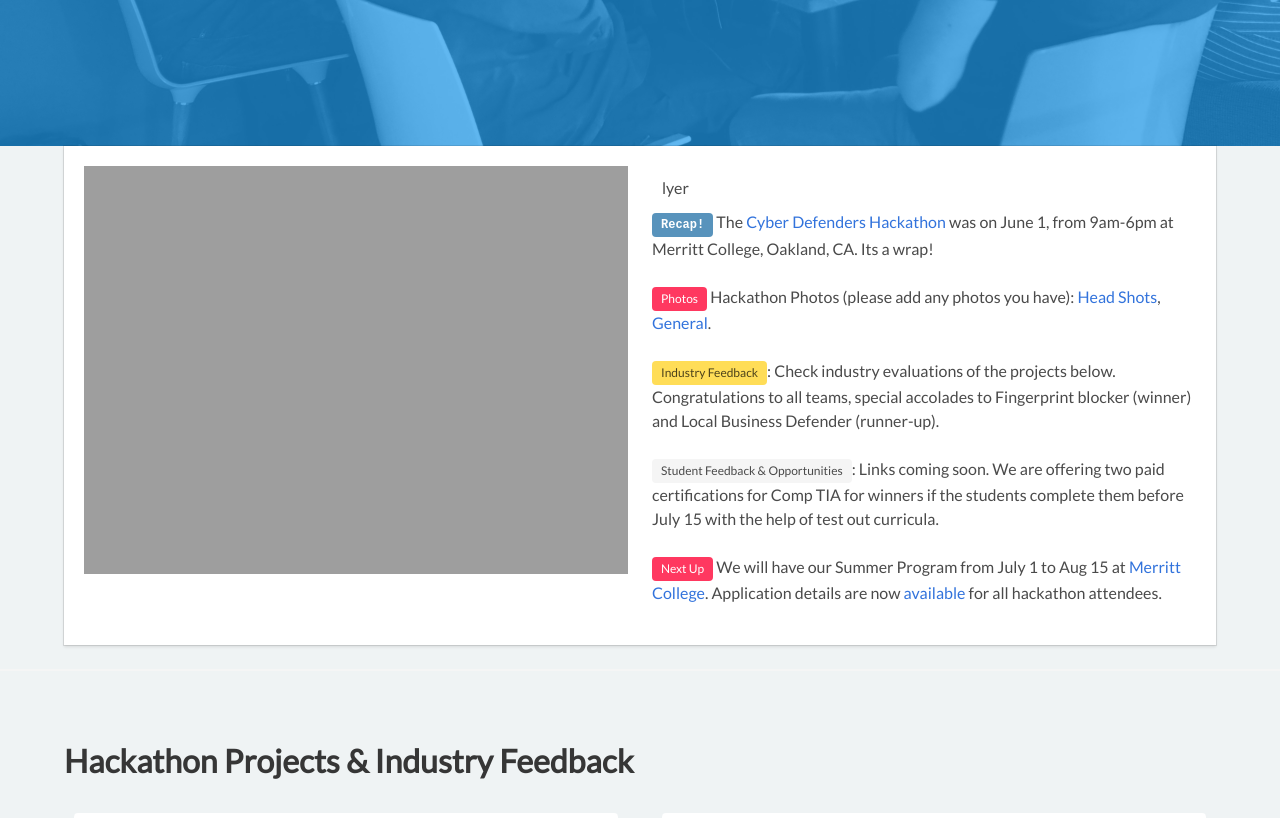
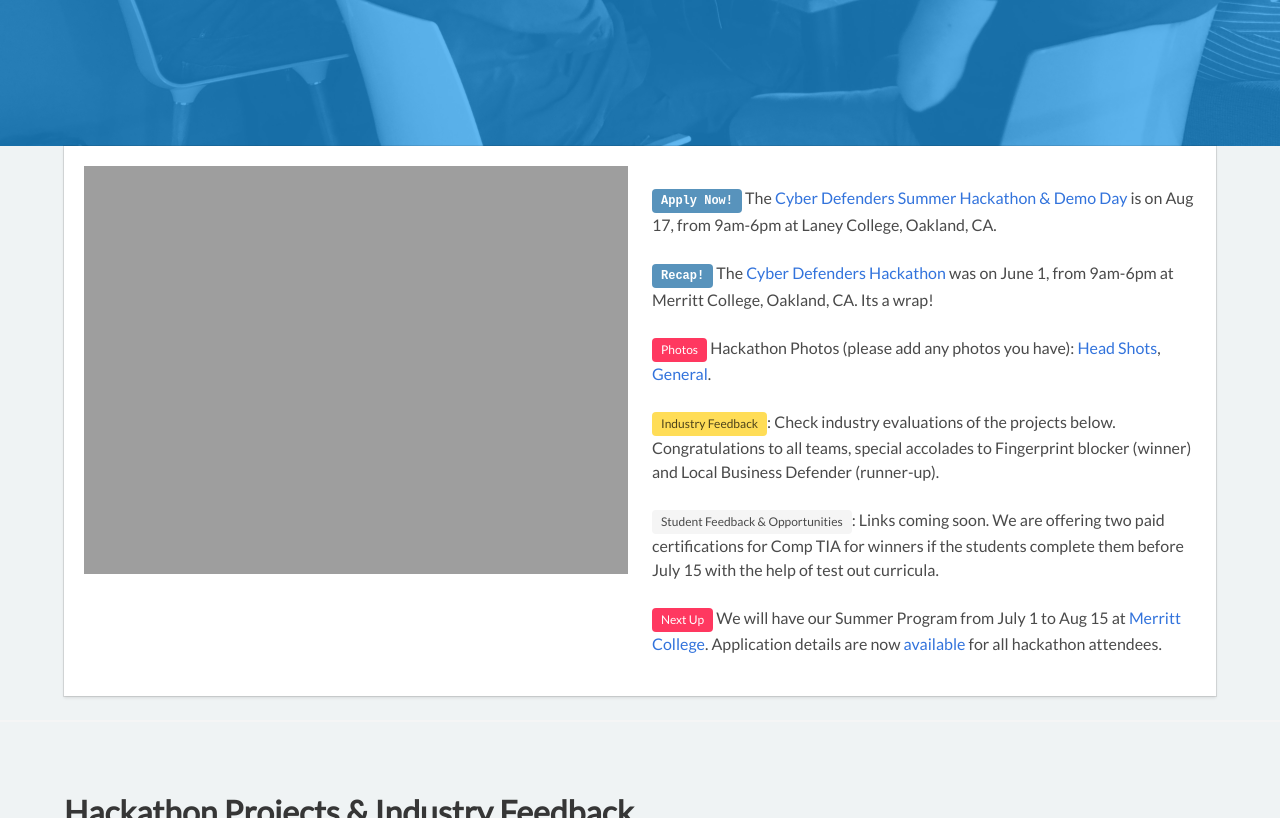
Before and after one commit to cyberdefendersprogram/www-homepage, a Jekyll site: the page built from hackathons.html, in a window 1280 px wide and 900 px high, scrolled down 433 px, cut to the strip 82-900 px from the top of the window. Built offline with Jekyll 4.4.1, drawn with Linux system fonts in a browser that asks for light colours; nearby versions of some CDN libraries.

Commit message:
Update hackathons.html

```diff
--- a/hackathons.html
+++ b/hackathons.html
@@ -41,9 +41,12 @@
                     </figure>
                 </div>
                 <div class="column is-half">
-                <p class="has-text-left">   lyer
+                <p class="has-text-left">
                     <div>
-                        <span class="tag is-primary">Recap!</span> The <a href='/cyberexplorers'>Cyber Defenders Hackathon</a> was on
+                        <span class="tag is-primary">Apply Now!</span> The <a href='/summerprogram'>Cyber Defenders Summer Hackathon & Demo Day</a> is on
+                        Aug 17, from 9am-6pm at Laney College, Oakland, CA.
+                        <br/><br/>
+                        <span class="tag is-primary">Recap!</span> The <a href='/hackathon'>Cyber Defenders Hackathon</a> was on
                         June 1, from 9am-6pm at Merritt College, Oakland, CA. Its a wrap!
                         <br/> <br/>
                         <span class="tag is-danger">Photos</span> Hackathon Photos (please add any photos you have): <a href="https://photos.app.goo.gl/xE63B6w7m6NEANZw5">Head Shots</a>,
```
